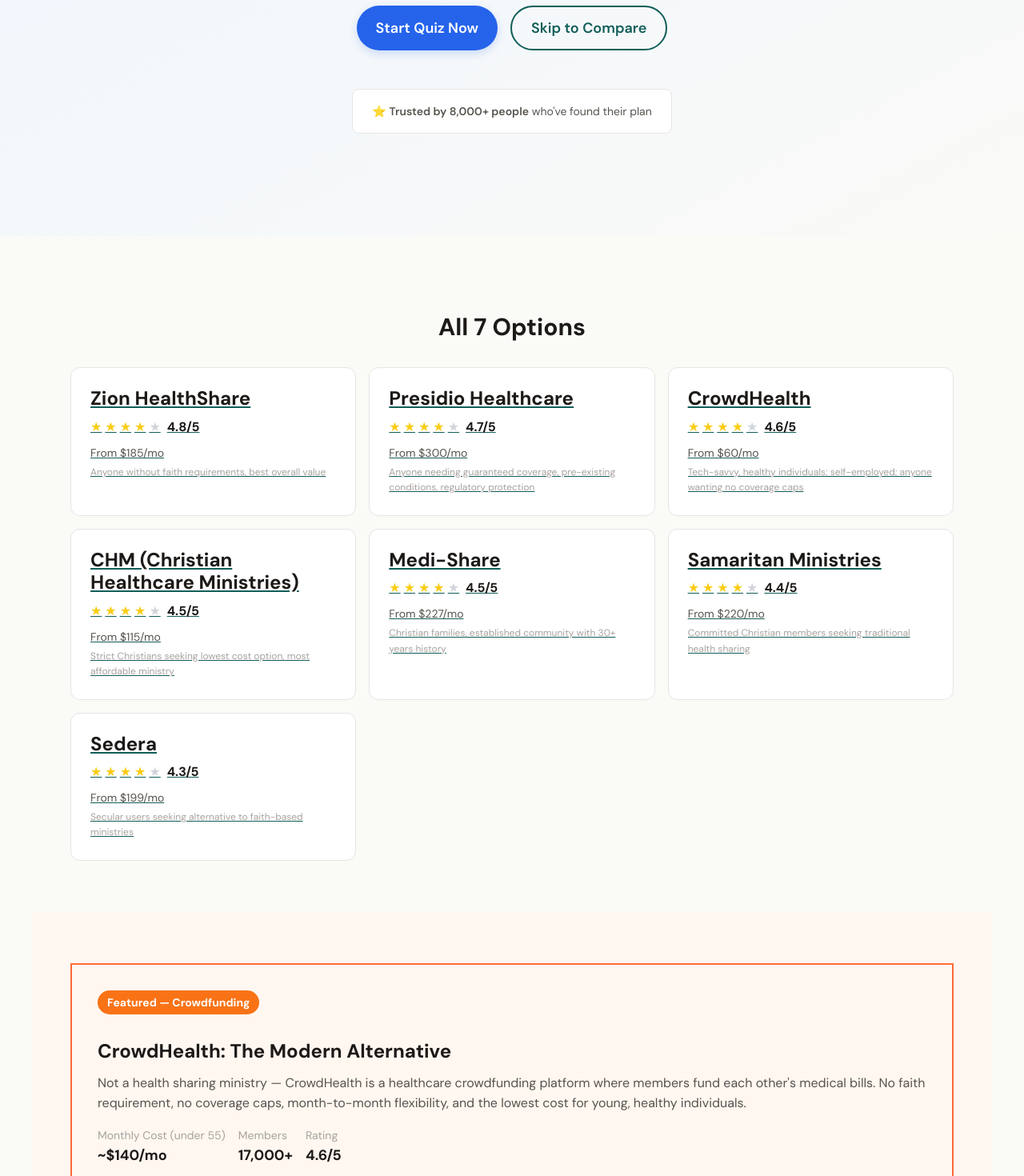
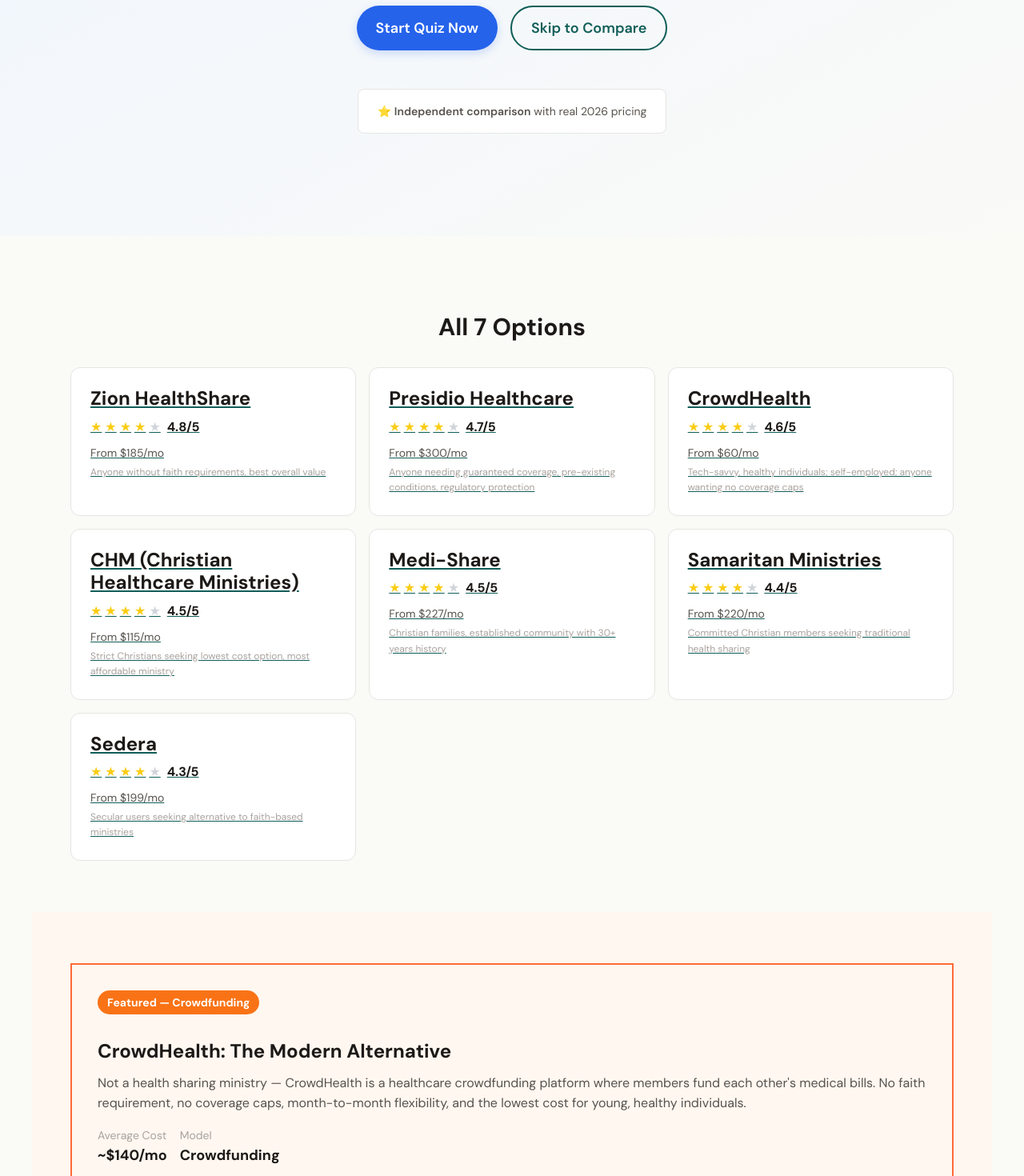
Before and after one commit to toddp1985/whichhealthshare, a Next.js app: page / in a window 1280 px wide. Shown: the part 480-1950 px from the top of the page at 80% size. Built offline with nearby package versions, Linux system fonts and the light colour scheme.

Commit message:
Fix: Remove fake credibility claims ('Trusted by 8,000+', made-up member counts)

```diff
--- a/src/app/page.tsx
+++ b/src/app/page.tsx
@@ -42,7 +42,7 @@
           {/* Social Proof */}
           <div className="bg-white border border-[var(--color-border)] rounded-lg py-4 px-6 inline-block">
             <p className="text-sm text-[var(--color-text-secondary)]">
-              ⭐ <span className="font-semibold">Trusted by 8,000+ people</span> who've found their plan
+              ⭐ <span className="font-semibold">Independent comparison</span> with real 2026 pricing
             </p>
           </div>
         </div>
@@ -81,16 +81,12 @@
               </p>
               <div className="flex flex-wrap gap-4 mb-6">
                 <div>
-                  <p className="text-sm text-[var(--color-text-muted)]">Monthly Cost (under 55)</p>
+                  <p className="text-sm text-[var(--color-text-muted)]">Average Cost</p>
                   <p className="font-bold text-lg">~$140/mo</p>
                 </div>
                 <div>
-                  <p className="text-sm text-[var(--color-text-muted)]">Members</p>
-                  <p className="font-bold text-lg">17,000+</p>
-                </div>
-                <div>
-                  <p className="text-sm text-[var(--color-text-muted)]">Rating</p>
-                  <p className="font-bold text-lg">4.6/5</p>
+                  <p className="text-sm text-[var(--color-text-muted)]">Model</p>
+                  <p className="font-bold text-lg">Crowdfunding</p>
                 </div>
               </div>
               <CTAButton href="/reviews/crowdhealth" variant="primary">Learn About CrowdHealth →</CTAButton>
```
